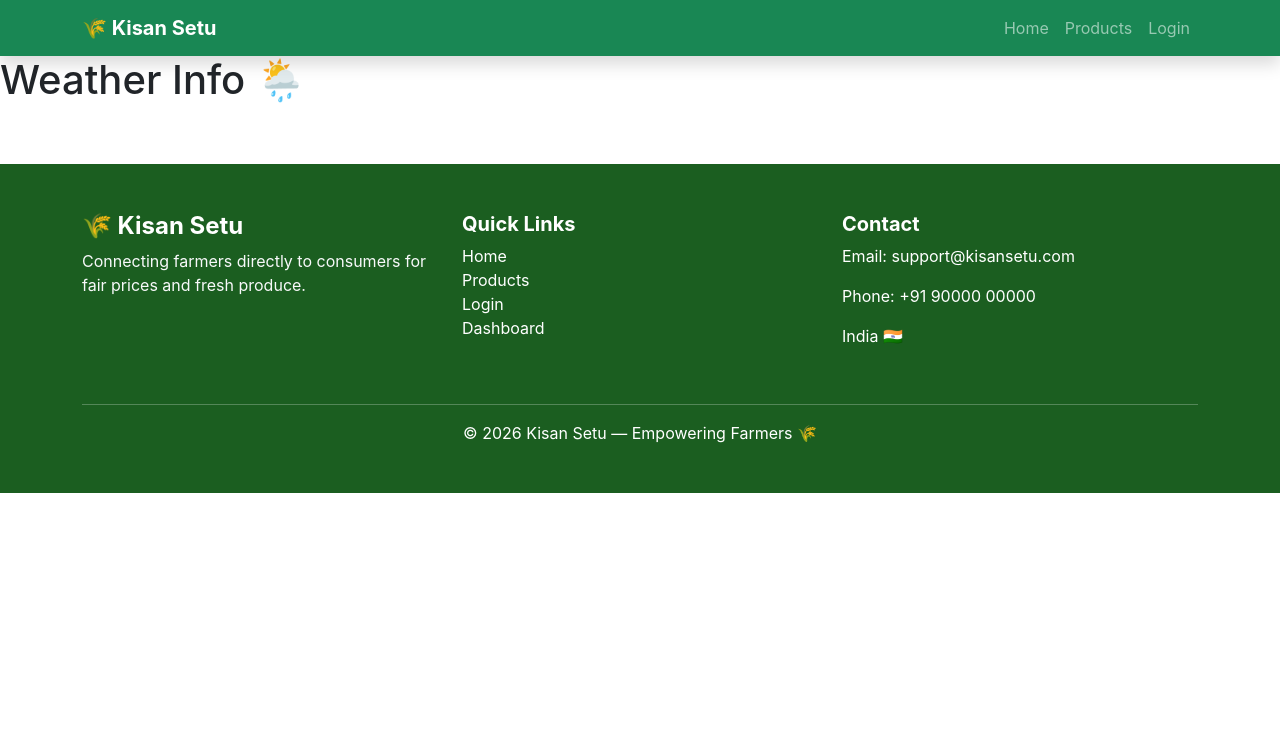
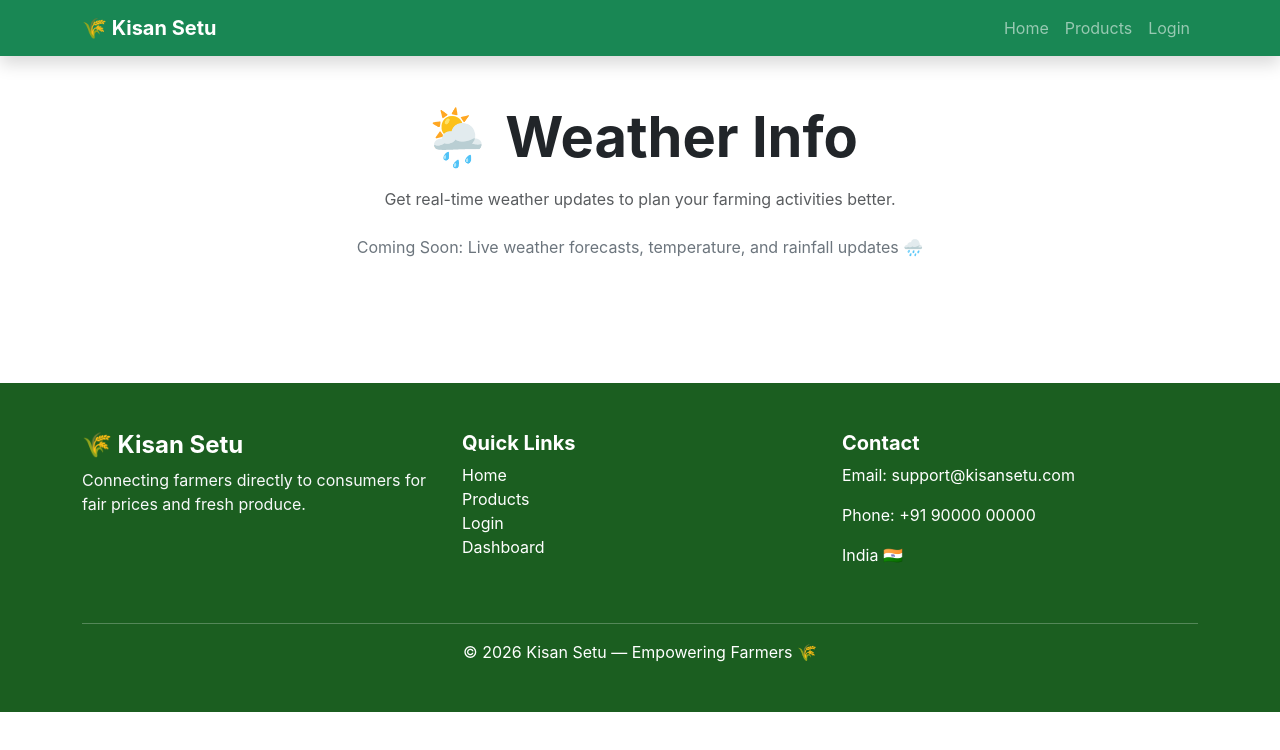
Before and after one commit to brandspire27/KisanSetu, a React (Create React App) app: page /weather in a window 1280 px wide. Shown: the top 750 px of the page. Built offline with nearby package versions, Linux system fonts and the light colour scheme.

Commit message:
Update Weather.js

```diff
--- a/src/pages/Weather.js
+++ b/src/pages/Weather.js
@@ -1,4 +1,21 @@
 function Weather() {
-  return <h1>Weather Info 🌦️</h1>;
+  return (
+    <div className="text-center py-5">
+
+      <h1 className="fw-bold display-4">🌦️ Weather Info</h1>
+
+      <p className="text-muted mt-3">
+        Get real-time weather updates to plan your farming activities better.
+      </p>
+
+      <div className="mt-4">
+        <p className="text-secondary">
+          Coming Soon: Live weather forecasts, temperature, and rainfall updates 🌧️
+        </p>
+      </div>
+
+    </div>
+  );
 }
+
 export default Weather;
```
